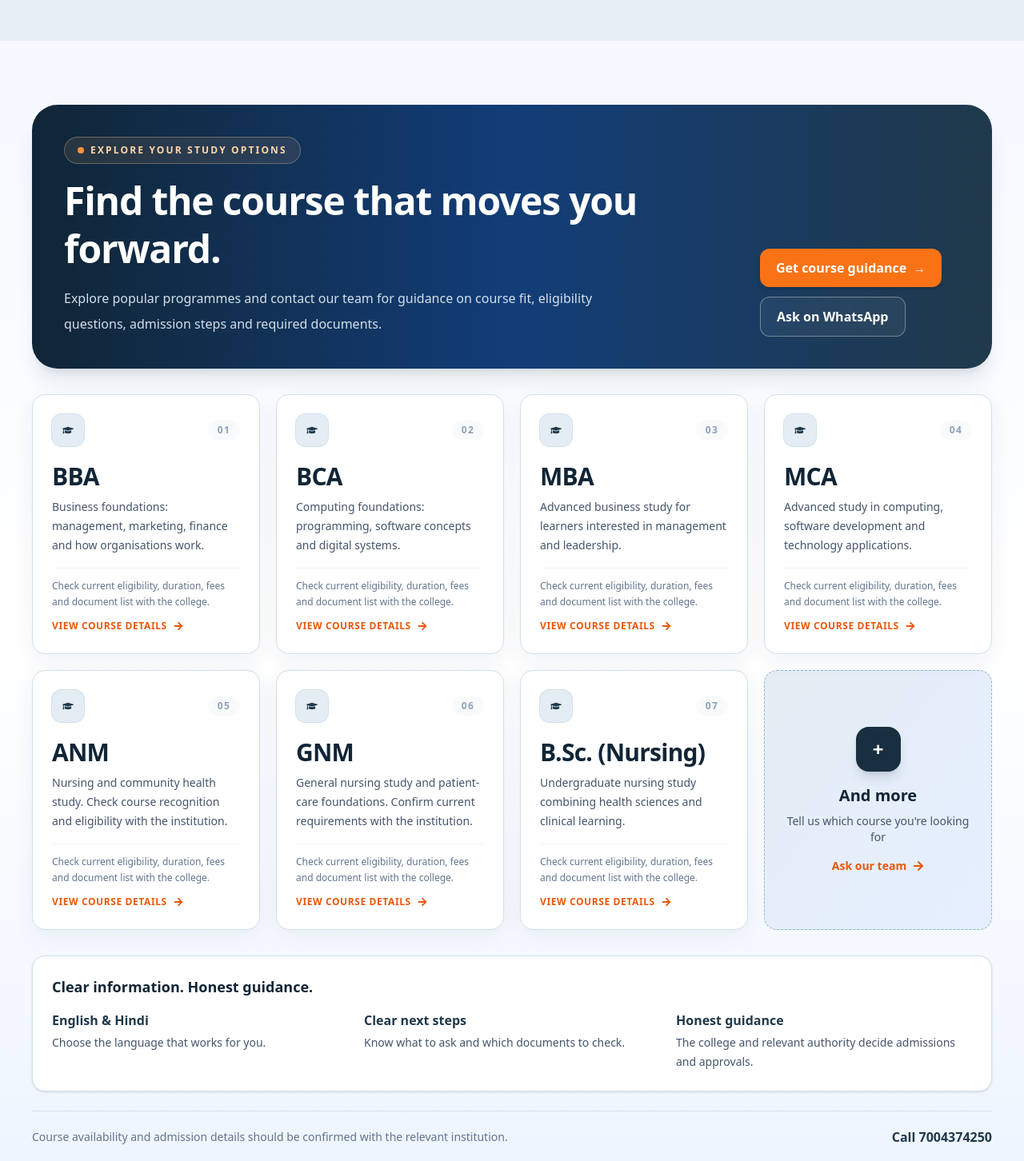
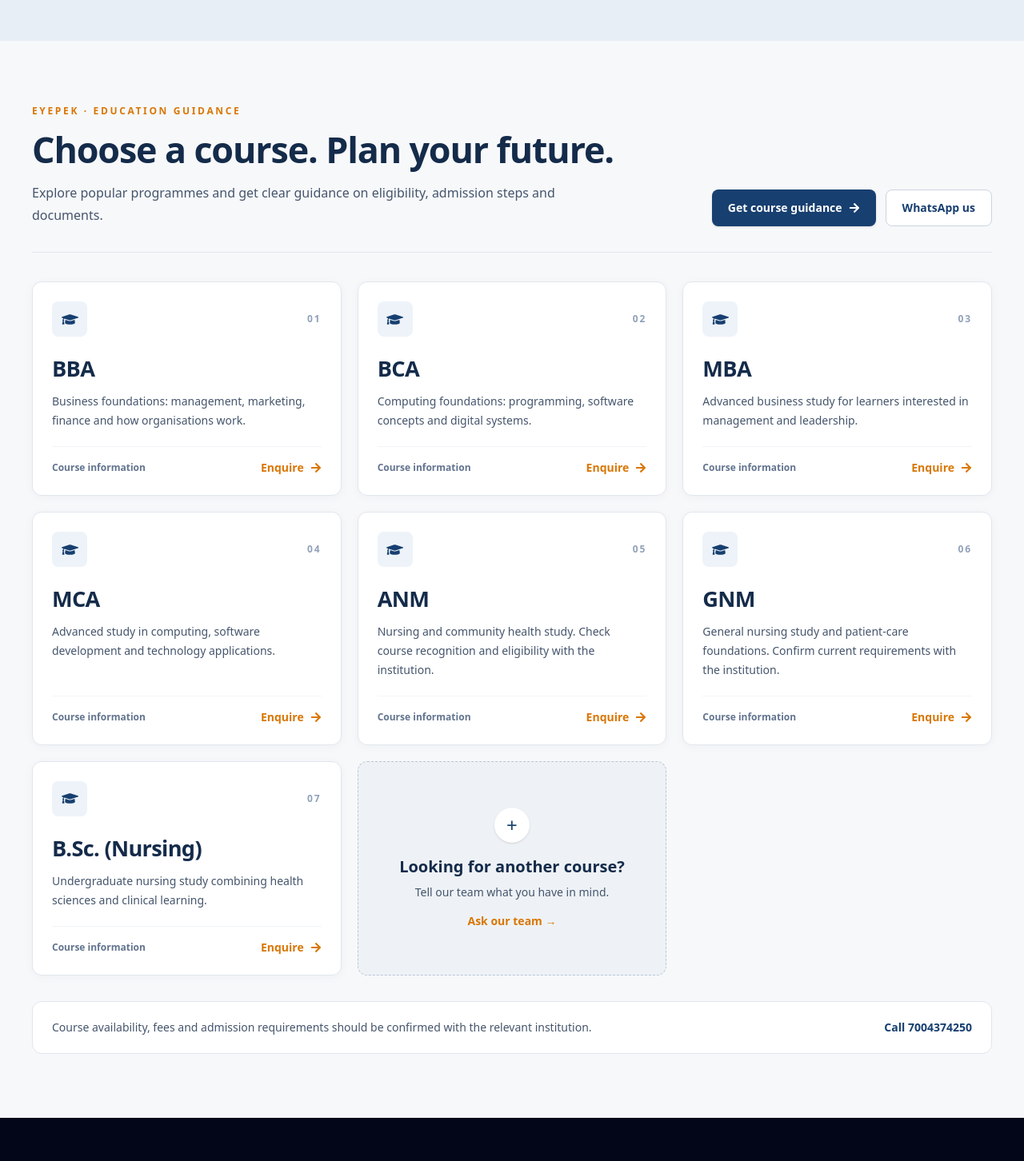
Before and after one commit to eyepek/EYEPEK, a React (Vite) app: page / in a window 1280 px wide. Shown: the part 9340-10792 px from the top of the page at 80% size. Built offline with nearby package versions, Linux system fonts and the light colour scheme.

Commit message:
Refine course section with spacious editorial layout and muted palette

```diff
--- a/src/pages/HomePage.jsx
+++ b/src/pages/HomePage.jsx
@@ -534,55 +534,43 @@ const HomePage = () => {
       </div>
     </section>
 
-    <section id='admissions' className='bg-gradient-to-b from-[#f4f8ff] via-white to-[#edf4ff] text-slate-900'>
+    <section id='admissions' className='bg-[#f7f8fa] text-slate-800'>
       <div className='mx-auto max-w-7xl px-5 py-14 sm:px-8 md:px-10 md:py-20'>
-        <div className='overflow-hidden rounded-[2rem] bg-gradient-to-r from-blue-950 via-[#123d78] to-blue-800 p-6 text-white shadow-xl shadow-blue-950/10 sm:p-8 md:p-10'>
-          <div className='grid gap-7 lg:grid-cols-[1fr_auto] lg:items-end'>
-            <div className='max-w-3xl'>
-              <p className='inline-flex items-center gap-2 rounded-full border border-orange-200/30 bg-orange-300/10 px-4 py-2 text-xs font-extrabold uppercase tracking-[0.18em] text-orange-200'>
-                <span className='h-2 w-2 rounded-full bg-orange-400' /> {t("Explore your study options","पढ़ाई के विकल्प जानें")}
-              </p>
-              <h2 className='mt-4 text-3xl font-black leading-tight tracking-tight sm:text-4xl md:text-5xl'>{t("Find the course that moves you forward.","आगे बढ़ाने वाला कोर्स खोजें।")}</h2>
-              <p className='mt-4 max-w-2xl text-sm leading-7 text-blue-100 sm:text-base sm:leading-8'>{t('Explore popular programmes and contact our team for guidance on course fit, eligibility questions, admission steps and required documents.', 'लोकप्रिय कोर्स देखें और उपयुक्तता, पात्रता संबंधी सवाल, प्रवेश प्रक्रिया व दस्तावेज़ों के लिए हमारी टीम से मार्गदर्शन लें।')}</p>
-            </div>
-            <div className='flex flex-wrap gap-3 lg:max-w-[250px]'>
-              <a href='/contact' className='inline-flex items-center justify-center rounded-xl bg-orange-500 px-5 py-3 font-bold text-white shadow-md transition hover:-translate-y-0.5 hover:bg-orange-400'>{t('Get course guidance', 'कोर्स मार्गदर्शन पाएँ')} <span className='ml-2' aria-hidden='true'>→</span></a>
-              <a href='https://wa.me/917004374250?text=Namaste%20EYEPEK%2C%20mujhe%20course%20aur%20admission%20ki%20jaankari%20chahiye.' target='_blank' rel='noreferrer' className='inline-flex items-center justify-center rounded-xl border border-white/35 bg-white/5 px-5 py-3 font-bold text-white transition hover:bg-white/15'>{t('Ask on WhatsApp', 'WhatsApp पर पूछें')}</a>
-            </div>
+        <div className='mb-9 flex flex-col gap-6 border-b border-slate-200 pb-8 lg:flex-row lg:items-end lg:justify-between'>
+          <div className='max-w-3xl'>
+            <p className='text-xs font-extrabold uppercase tracking-[0.22em] text-[#d97706]'>{t('EYEPEK · EDUCATION GUIDANCE','EYEPEK · शिक्षा मार्गदर्शन')}</p>
+            <h2 className='mt-3 text-3xl font-extrabold leading-tight tracking-tight text-[#142b4a] sm:text-4xl md:text-[2.8rem]'>{t('Choose a course. Plan your future.','कोर्स चुनें। अपना भविष्य बनाएँ।')}</h2>
+            <p className='mt-3 max-w-2xl text-base leading-7 text-slate-600'>{t('Explore popular programmes and get clear guidance on eligibility, admission steps and documents.','लोकप्रिय कोर्स देखें और पात्रता, प्रवेश प्रक्रिया तथा दस्तावेज़ों की स्पष्ट जानकारी पाएँ।')}</p>
+          </div>
+          <div className='flex shrink-0 flex-wrap gap-3'>
+            <a href='/contact' className='inline-flex items-center justify-center gap-2 rounded-lg bg-[#173f70] px-5 py-3 text-sm font-bold text-white shadow-sm transition hover:bg-[#102f56]'>{t('Get course guidance','कोर्स मार्गदर्शन पाएँ')} <FaArrowRight aria-hidden='true' /></a>
+            <a href='https://wa.me/917004374250?text=Namaste%20EYEPEK%2C%20mujhe%20course%20aur%20admission%20ki%20jaankari%20chahiye.' target='_blank' rel='noreferrer' className='inline-flex items-center justify-center rounded-lg border border-slate-300 bg-white px-5 py-3 text-sm font-bold text-[#173f70] transition hover:border-[#173f70] hover:bg-slate-50'>{t('WhatsApp us','WhatsApp करें')}</a>
           </div>
         </div>
-        <div className='mt-8 grid grid-cols-1 gap-4 sm:grid-cols-2 lg:grid-cols-4 lg:gap-5'>
-          {courses.map((course, index) => <a key={course} href={`/contact?course=${encodeURIComponent(course)}`} aria-label={t(`Enquire about ${course}`, `${course} के बारे में पूछें`)} className='group relative flex min-h-[260px] flex-col overflow-hidden rounded-2xl border border-blue-100 bg-white p-5 shadow-[0_8px_28px_rgba(15,45,90,0.06)] transition duration-200 hover:-translate-y-1 hover:border-blue-300 hover:shadow-[0_16px_36px_rgba(15,45,90,0.12)] focus-visible:outline-none focus-visible:ring-2 focus-visible:ring-orange-400 sm:p-6'>
+        <div className='grid grid-cols-1 gap-5 sm:grid-cols-2 lg:grid-cols-3'>
+          {courses.map((course, index) => <a key={course} href={`/contact?course=${encodeURIComponent(course)}`} aria-label={t(`Enquire about ${course}`, `${course} के बारे में पूछें`)} className='group relative flex min-h-[245px] flex-col rounded-xl border border-[#e1e6ed] bg-white p-6 shadow-[0_2px_12px_rgba(20,43,74,0.04)] transition duration-200 hover:-translate-y-1 hover:border-[#9db7d3] hover:shadow-[0_12px_28px_rgba(20,43,74,0.10)] focus-visible:outline-none focus-visible:ring-2 focus-visible:ring-[#d97706]'>
             <div className='flex items-center justify-between'>
-              <span className='inline-flex h-10 w-10 items-center justify-center rounded-xl bg-blue-50 text-sm font-black text-blue-800 ring-1 ring-blue-100'><FaGraduationCap aria-hidden='true' /></span>
-              <span className='rounded-full bg-slate-50 px-3 py-1 text-xs font-bold tracking-widest text-slate-400'>0{index + 1}</span>
+              <span className='inline-flex h-11 w-11 items-center justify-center rounded-lg bg-[#edf3f9] text-[#173f70]'><FaGraduationCap size={21} aria-hidden='true' /></span>
+              <span className='text-xs font-bold tabular-nums tracking-[0.16em] text-slate-400'>{String(index + 1).padStart(2,'0')}</span>
             </div>
-            <h3 className='mt-5 text-2xl font-black tracking-tight text-blue-950 sm:text-3xl'>{course}</h3>
-            <p className='mt-2 min-h-[60px] text-sm leading-6 text-slate-600'>{t(courseDescriptions[course]?.[0] || 'Course details vary by institution.', courseDescriptions[course]?.[1] || 'कोर्स का विवरण संस्थान के अनुसार अलग हो सकता है।')}</p>
-            <div className='mt-4 border-t border-slate-100 pt-3'>
-              <p className='text-xs leading-5 text-slate-500'>{t('Check current eligibility, duration, fees and document list with the college.', 'मौजूदा पात्रता, अवधि, फीस और दस्तावेज़ सूची कॉलेज से पूछें।')}</p>
-              <p className='mt-3 inline-flex items-center gap-2 text-xs font-extrabold uppercase tracking-wider text-orange-600 transition group-hover:text-blue-800'>{t('View course details', 'कोर्स की जानकारी लें')} <FaArrowRight aria-hidden='true' /></p>
+            <h3 className='mt-5 text-[1.7rem] font-extrabold tracking-tight text-[#142b4a]'>{course}</h3>
+            <p className='mt-2 flex-1 text-sm leading-6 text-slate-600'>{t(courseDescriptions[course]?.[0] || 'Course details vary by institution.', courseDescriptions[course]?.[1] || 'कोर्स का विवरण संस्थान के अनुसार अलग हो सकता है।')}</p>
+            <div className='mt-5 flex items-center justify-between border-t border-slate-100 pt-4'>
+              <span className='text-xs font-semibold text-slate-500'>{t('Course information','कोर्स की जानकारी')}</span>
+              <span className='inline-flex items-center gap-2 text-sm font-bold text-[#d97706] transition group-hover:gap-3 group-hover:text-[#173f70]'>{t('Enquire','पूछें')} <FaArrowRight aria-hidden='true' /></span>
             </div>
-            <span className='absolute bottom-0 left-0 h-1 w-0 bg-orange-500 transition-all duration-300 group-hover:w-full' />
+            <span className='absolute bottom-0 left-6 right-6 h-[2px] scale-x-0 bg-[#d97706] transition-transform duration-300 group-hover:scale-x-100' />
           </a>)}
-          <a href='/contact?course=Other' className='group flex min-h-[260px] flex-col items-center justify-center rounded-2xl border border-dashed border-blue-300 bg-gradient-to-br from-blue-50 to-[#e5efff] p-6 text-center transition hover:border-orange-300 hover:from-orange-50 hover:to-blue-50 focus-visible:outline-none focus-visible:ring-2 focus-visible:ring-orange-400'>
-            <span className='flex h-14 w-14 items-center justify-center rounded-2xl bg-blue-900 text-2xl font-bold text-white shadow-lg shadow-blue-900/15 transition group-hover:rotate-6 group-hover:bg-orange-500'>+</span>
-            <p className='mt-4 text-xl font-extrabold text-blue-950'>{t("And more","और भी")}</p>
-            <p className='mt-2 text-sm text-slate-600'>{t("Tell us which course you're looking for","अपने पसंदीदा कोर्स के बारे में पूछें")}</p>
-            <span className='mt-4 inline-flex items-center gap-2 text-sm font-extrabold text-orange-600'>{t("Ask our team","हमारी टीम से पूछें")} <FaArrowRight aria-hidden='true' /></span>
+          <a href='/contact?course=Other' className='flex min-h-[245px] flex-col items-center justify-center rounded-xl border border-dashed border-[#b8c6d6] bg-[#eef2f6] p-6 text-center transition hover:border-[#d97706] hover:bg-[#fffaf2] focus-visible:outline-none focus-visible:ring-2 focus-visible:ring-[#d97706]'>
+            <span className='flex h-11 w-11 items-center justify-center rounded-full bg-white text-2xl font-medium text-[#173f70] shadow-sm'>+</span>
+            <p className='mt-4 text-xl font-extrabold text-[#142b4a]'>{t('Looking for another course?','कोई दूसरा कोर्स चाहिए?')}</p>
+            <p className='mt-2 text-sm text-slate-600'>{t('Tell our team what you have in mind.','हमें बताएँ कि आप कौन-सा कोर्स चाहते हैं।')}</p>
+            <span className='mt-4 text-sm font-bold text-[#d97706]'>{t('Ask our team','हमारी टीम से पूछें')} →</span>
           </a>
         </div>
-        <div className='mt-8 rounded-2xl border border-blue-100 bg-white p-5 shadow-sm sm:p-6'>
-          <h3 className='text-lg font-extrabold text-blue-950'>{t('Clear information. Honest guidance.','स्पष्ट जानकारी। ईमानदार मार्गदर्शन।')}</h3>
-          <div className='mt-4 grid gap-5 sm:grid-cols-3'>
-            <div><p className='font-bold text-blue-800'>{t('English & Hindi','अंग्रेज़ी और हिंदी')}</p><p className='mt-1 text-sm leading-6 text-slate-600'>{t('Choose the language that works for you.','अपनी सुविधा की भाषा चुनें।')}</p></div>
-            <div><p className='font-bold text-blue-800'>{t('Clear next steps','अगले कदम साफ़')}</p><p className='mt-1 text-sm leading-6 text-slate-600'>{t('Know what to ask and which documents to check.','जानें कि क्या पूछना है और कौन-से दस्तावेज़ जाँचने हैं।')}</p></div>
-            <div><p className='font-bold text-blue-800'>{t('Honest guidance','ईमानदार मार्गदर्शन')}</p><p className='mt-1 text-sm leading-6 text-slate-600'>{t('The college and relevant authority decide admissions and approvals.','प्रवेश और मंज़ूरी का निर्णय कॉलेज और संबंधित प्राधिकरण लेते हैं।')}</p></div>
-          </div>
-        </div>
-        <div className='mt-6 flex flex-col gap-3 border-t border-blue-100 pt-5 sm:flex-row sm:items-center sm:justify-between'>
-          <p className='text-sm leading-6 text-slate-500'>{t("Course availability and admission details should be confirmed with the relevant institution.","कोर्स की उपलब्धता और प्रवेश की जानकारी संबंधित संस्थान से ज़रूर जाँचें।")}</p>
-          <a href='tel:7004374250' className='font-extrabold text-blue-800 transition hover:text-orange-600'>{t("Call 7004374250","7004374250 पर कॉल करें")}</a>
+        <div className='mt-8 flex flex-col gap-3 rounded-xl border border-[#e1e6ed] bg-white px-5 py-5 sm:flex-row sm:items-center sm:justify-between sm:px-6'>
+          <p className='text-sm leading-6 text-slate-600'>{t('Course availability, fees and admission requirements should be confirmed with the relevant institution.','कोर्स की उपलब्धता, फीस और प्रवेश की शर्तें संबंधित संस्थान से ज़रूर जाँचें।')}</p>
+          <a href='tel:7004374250' className='shrink-0 text-sm font-extrabold text-[#173f70] hover:text-[#d97706]'>{t('Call 7004374250','7004374250 पर कॉल करें')}</a>
         </div>
       </div>
     </section>
```
